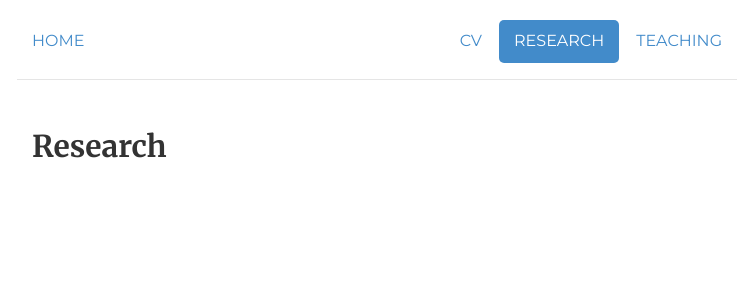
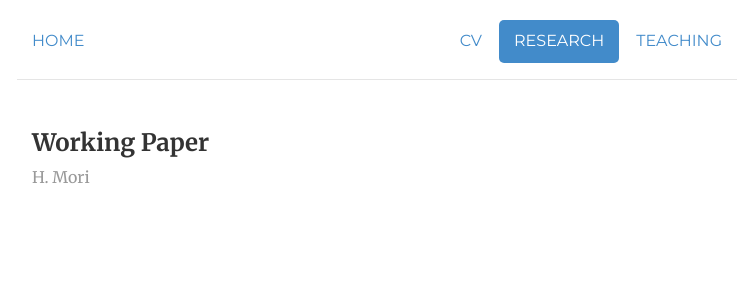
Before and after one commit to morihiroaki/morihiroaki.github.io, a Jekyll site: the page built from research.html, in a window 1280 px wide. Shown: the top 300 px of the page, without its empty margins (263-1015 px from the left). Built offline with Jekyll 4.4.1, drawn with Linux system fonts in a browser that asks for light colours.

Commit message:
Update research.html

```diff
--- a/research.html
+++ b/research.html
@@ -7,6 +7,7 @@ teaching: passive
 description:
 ---
 <div class="container">
-        <h2>Research</h2>
+<h3>Working Paper</h3>
+<p class="text-muted">H. Mori</p>
 </div>
   <!--/div-->
```
